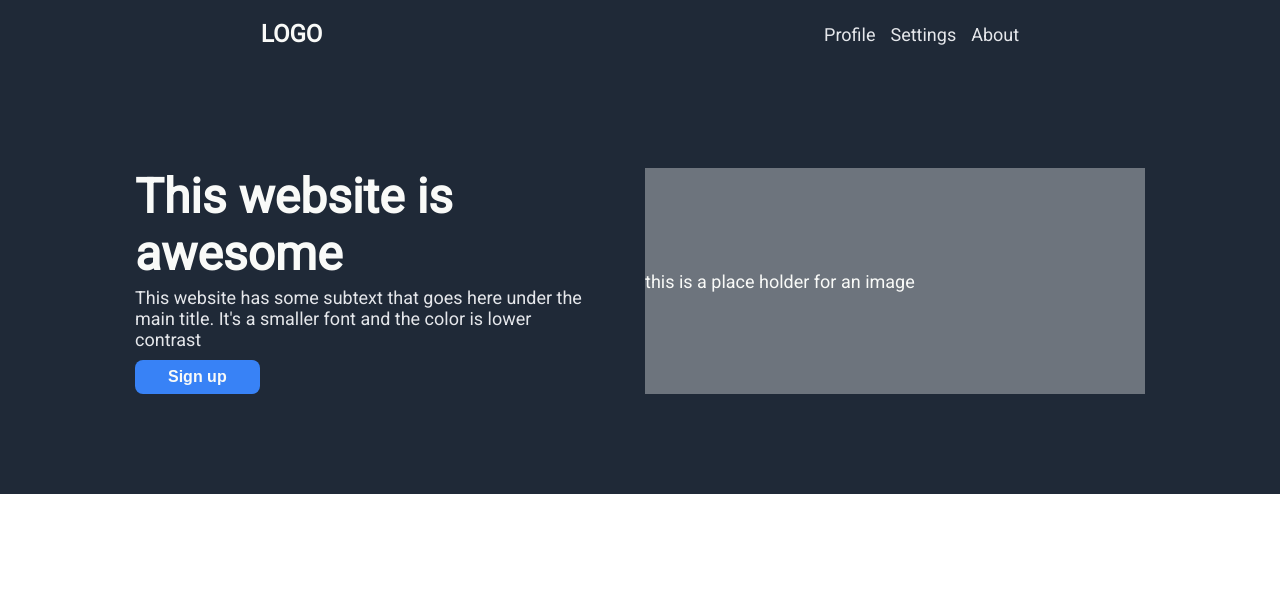
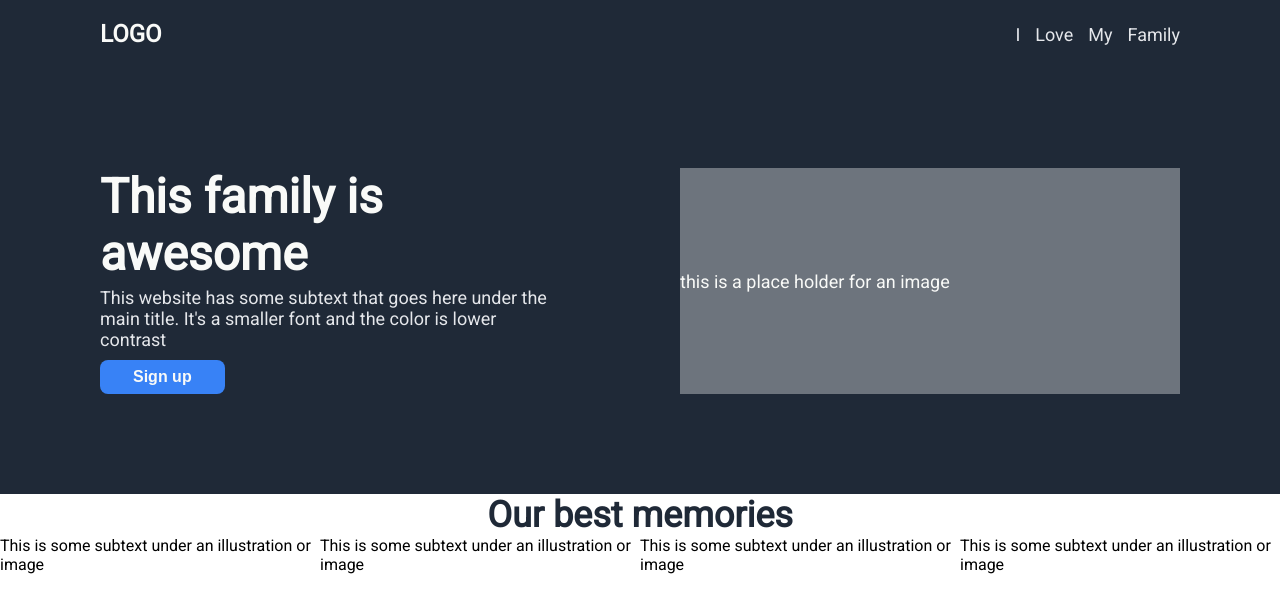
Before and after one commit to mateuswdev/TOP-landing-page, a plain HTML site: page index.html in a window 1280 px wide. Drawn offline with Linux system fonts and the light colour scheme.

Commit message:
Add necessary containers for content area
Added the containers and elements for the content
section, also made the side padding of header and
hero the same to make it even on the page.

```diff
--- a/css/style.css
+++ b/css/style.css
@@ -15,6 +15,7 @@ ul {
     padding: 0;
     display: flex;
     padding: 10px;
+    padding-right: 90px;
     gap: 15px;
 }
 
@@ -36,12 +37,13 @@ button {
 
 .header {
     display: flex;
-    justify-content: space-around;
+    justify-content: space-between;
     align-items: center;
     background-color: #1f2937;
     font-size: 18px;
     color: #e5e7eb;
     padding: 10px;
+    padding-left: 90px;
 }
 
 .logo {
@@ -54,7 +56,7 @@ button {
 .hero {
     background-color: #1f2937;
     display: flex;
-    justify-content: space-evenly;
+    justify-content: space-between;
     align-items: center;
     gap: 25px;
     padding: 100px;
@@ -88,3 +90,16 @@ button {
     align-content: center;
 
 }
+
+.content {
+    display: flex;
+}
+
+.memo-head {
+    display: flex;
+    justify-self: center;
+    align-self: center;
+    font-weight: 900;
+    font-size: 36px;
+    color: #1f2937;
+}
--- a/index.html
+++ b/index.html
@@ -10,18 +10,38 @@
         <div class="header">
             <div class="logo">LOGO</div>
             <ul>
-                <li><a href="#">Profile</a></li>
-                <li><a href="#">Settings</a></li>
-                <li><a href="#">About</a></li>
+                <li><a href="#">I</a></li>
+                <li><a href="#">Love</a></li>
+                <li><a href="#">My</a></li>
+                <li><a href="#">Family</a></li>
             </ul>
         </div>
         <div class="hero">
             <div class="hero-txt">
-                <div class="main-txt">This website is awesome</div>
+                <div class="main-txt">This family is awesome</div>
                 <div class="sec-txt">This website has some subtext that goes here under the main title. It's a smaller font and the color is lower contrast</div>
                 <button>Sign up</button>
             </div>
             <div class="img-hold">this is a place holder for an image</div>
         </div>
+        <div class="memo-head">Our best memories</div>
+        <div class="content">
+            <div class="info">
+                <div class="memo-img"></div>
+                <div class="img-txt">This is some subtext under an illustration or image</div>
+            </div>
+            <div class="info">
+                <div class="memo-img"></div>
+                <div class="img-txt">This is some subtext under an illustration or image</div>
+            </div>
+            <div class="info">
+                <div class="memo-img"></div>
+                <div class="img-txt">This is some subtext under an illustration or image</div>
+            </div>
+            <div class="info">
+                <div class="memo-img"></div>
+                <div class="img-txt">This is some subtext under an illustration or image</div>
+            </div>
+        </div>
     </body>
 </html>
```
